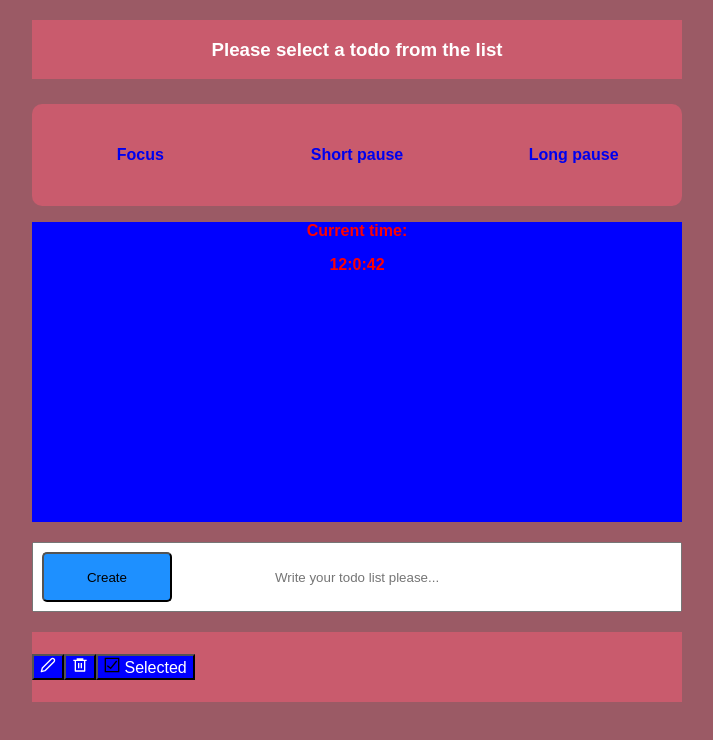
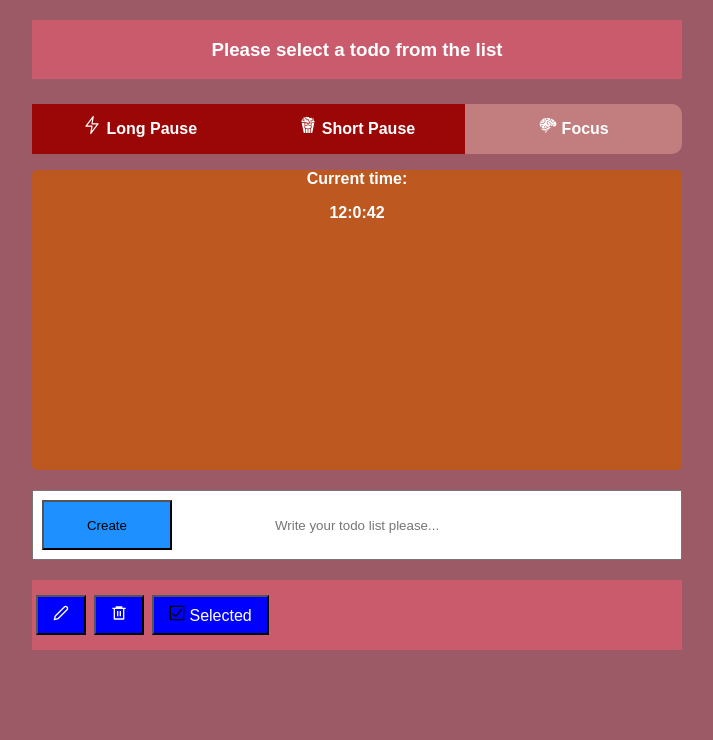
Before and after one commit to kaveh1985/pomodoro, a React (Create React App) app: page / in a window 1280 px wide. Shown: the top 740 px of the page, without its empty margins (283-996 px from the left). Built offline with nearby package versions, Linux system fonts and the light colour scheme; a small style sheet from the web is missing.

Commit message:
few optimizations

```diff
--- a/src/App.js
+++ b/src/App.js
@@ -4,7 +4,9 @@ import Menu from "./components/Menu.js";
 import Todo from "./components/Todo.js";
 import "./styles/App.css"
 
+
 function App() {
+    // const [pageColor, setPageColor] = useState(null)
     return (
         <div className='container'>
             <Header />
--- a/src/components/Edit.js
+++ b/src/components/Edit.js
@@ -16,6 +16,11 @@ const Edit = ({ items }) => {
     backgroundColor: 'blue',
     color: 'white',
     fontSize: '16px',
+    // borderRadius: '5px',
+    padding: '8px',
+    paddingLeft: "15px",
+    paddingRight: "15px",
+    margin: '4px'
     // Add more custom styles as needed
   };
 
--- a/src/components/Menu.js
+++ b/src/components/Menu.js
@@ -1,29 +1,51 @@
 import { useState } from 'react';
-import '../styles/Menu.css'
+import { RxLightningBolt } from 'react-icons/rx';
+import { GiPopcorn } from 'react-icons/gi';
+import { GiBrain } from 'react-icons/gi';
+import '../styles/Menu.css';
 
 
-function Menu() {
-  const [activeItems, setActiveItems] = useState(null)
+const Menu = () => {
+  const [selectedItem, setSelectedItem] = useState(null);
+  const [activeItem, setActiveItem] = useState(true);
 
   const handleClick = (item) => {
-    if (activeItems.includes(item)) {
-      setActiveItems(activeItems.filter((activeItem) => activeItem !== item));
-    } else {
-      setActiveItems([...activeItems, item]);
-    }
+    setActiveItem(false)
+    setSelectedItem(item);
   };
 
-    return(
-        <nav>
-        <div className="menu">
-          <ul>
-            <li className={activeItems === 'item1' ? 'active' : ''} onClick={() => handleClick('item1')}><a href="#">Focus</a></li>
-            <li className={activeItems === 'item1' ? 'active' : ''} onClick={() => handleClick('item1')}><a href="#">Short pause</a></li>
-            <li className={activeItems === 'item1' ? 'active' : ''} onClick={() => handleClick('item1')}><a href="#">Long pause</a></li>
-          </ul>
-        </div>
-      </nav>
-      )
-}
+  const liStyle= {
+     marginLeft: "5px"
+  }
+
+
+  return (
+    <div className="menu">
+      <ul>
+        <li id="first-option"
+          style={{ backgroundColor: selectedItem === 'Item 1' ? '#c27e7e' : '' }}
+          onClick={() => handleClick('Item 1')}
+        >
+          <RxLightningBolt size={18}/>
+          <span>Long Pause</span>
+        </li>
+        <li id="second-option"
+          style={{ backgroundColor: selectedItem === 'Item 2' ? '#c27e7e' : '' }}
+          onClick={() => handleClick('Item 2')}
+        >
+          <GiPopcorn size={18}/>
+          <span>Short Pause</span>
+        </li>
+        <li id={activeItem ? "third-option": null}
+          style={{ backgroundColor: selectedItem === 'Item 3' ? '#c27e7e' : '' }}
+          onClick={() => handleClick('Item 3')}
+        >
+          <GiBrain size={18} />
+         <span>Focus</span>
+        </li>
+      </ul>
+    </div>
+  );
+};
 
 export default Menu;
--- a/src/styles/App.css
+++ b/src/styles/App.css
@@ -1,3 +1,7 @@
+body, html {
+ color: white;
+}
+
 .container {
   position: relative;
   top: 20px;
@@ -6,6 +10,7 @@
   justify-content: center;
   align-items: center;
   text-align: center;
+  cursor: pointer;
 }
 
 
--- a/src/styles/Edit.css
+++ b/src/styles/Edit.css
@@ -16,8 +16,6 @@
   margin-right: 10px;
   padding: 10px;
   margin-left: 5px;
-  border: none;
-  border-radius: 5px;
   height: 43px;
   cursor: pointer;
   color: white;
--- a/src/styles/Header.css
+++ b/src/styles/Header.css
@@ -4,7 +4,6 @@
     left: 50%;
     width: 100%;
     background-color: #c95b6d;
-    color: white;
     margin-bottom: 25px;
 }
 
--- a/src/styles/Menu.css
+++ b/src/styles/Menu.css
@@ -1,13 +1,22 @@
-.menu {
-  display: flex;
-  background-color: #C95B6D;
+.menu ul li {
+  background-color: #9b0707;
+}
+.menu ul li span {
+  margin-left: 5px;
 }
 
-nav {
-  background-color: #fff;
-  border-radius: 10px;
-  overflow: hidden;
+.menu #third-option {
+  background: #c27e7e;
+  border-top-right-radius: 10px;
+  border-bottom-right-radius: 10px;
 }
+
+.menu #firt-option {
+  border-top-left-radius: 10px;
+  border-bottom-left-radius: 10px;
+}
+
+
 
 .menu ul {
   line-height: 50px;
@@ -22,64 +31,3 @@ nav {
   flex: 1;
   text-align: center;
 }
-
-
-
-.menu a {
-  display: block;
-  height: 50px;
-  line-height: 50px;
-  padding: 10px;
-  text-decoration: none;
-}
-
-.menu a:active {
-  background-color: #ccc;
-  height: 50px; /* set the same height as the normal state */
-  text-decoration: none;
-}
-
-
-
-.menu li.active {
-  /* Styles for the active menu item */
-  /* Example styles: */
-  background-color: #f0f0f0;
-  color: #333;
-  font-weight: bold;
-}
-
-
-
-
-
-/* .menu {
-  display: flex;
-  justify-content: space-around;
-}
-
-
-.menu a {
-  flex: 1;
-  text-align: center;
-}
-
-  .menu ul {
-    display: flex;
-    list-style: none;
-    margin: 0;
-    padding: 0;
-  }
-
-  .menu li {
-    margin: 0;
-    padding: 0;
-  }
-
-  .menu a {
-    display: block;
-    padding: 0.5rem 1rem;
-    text-decoration: none;
-    color: #000;
-  }
-   */
--- a/src/styles/Timer.css
+++ b/src/styles/Timer.css
@@ -1,5 +1,5 @@
 .Timer {
-    color: red;
-    background-color: blue;
+    background-color: rgb(189, 89, 32);
     height: 300px;
+    border-radius: 5px;
 }
--- a/src/styles/Todo.css
+++ b/src/styles/Todo.css
@@ -23,7 +23,6 @@
     margin-right: 10px;
     width: 20%;
     padding: auto;
-    border-radius: 5px;
     height: 50px;
     cursor: pointer;
     background-color: #1e90ff;
```
